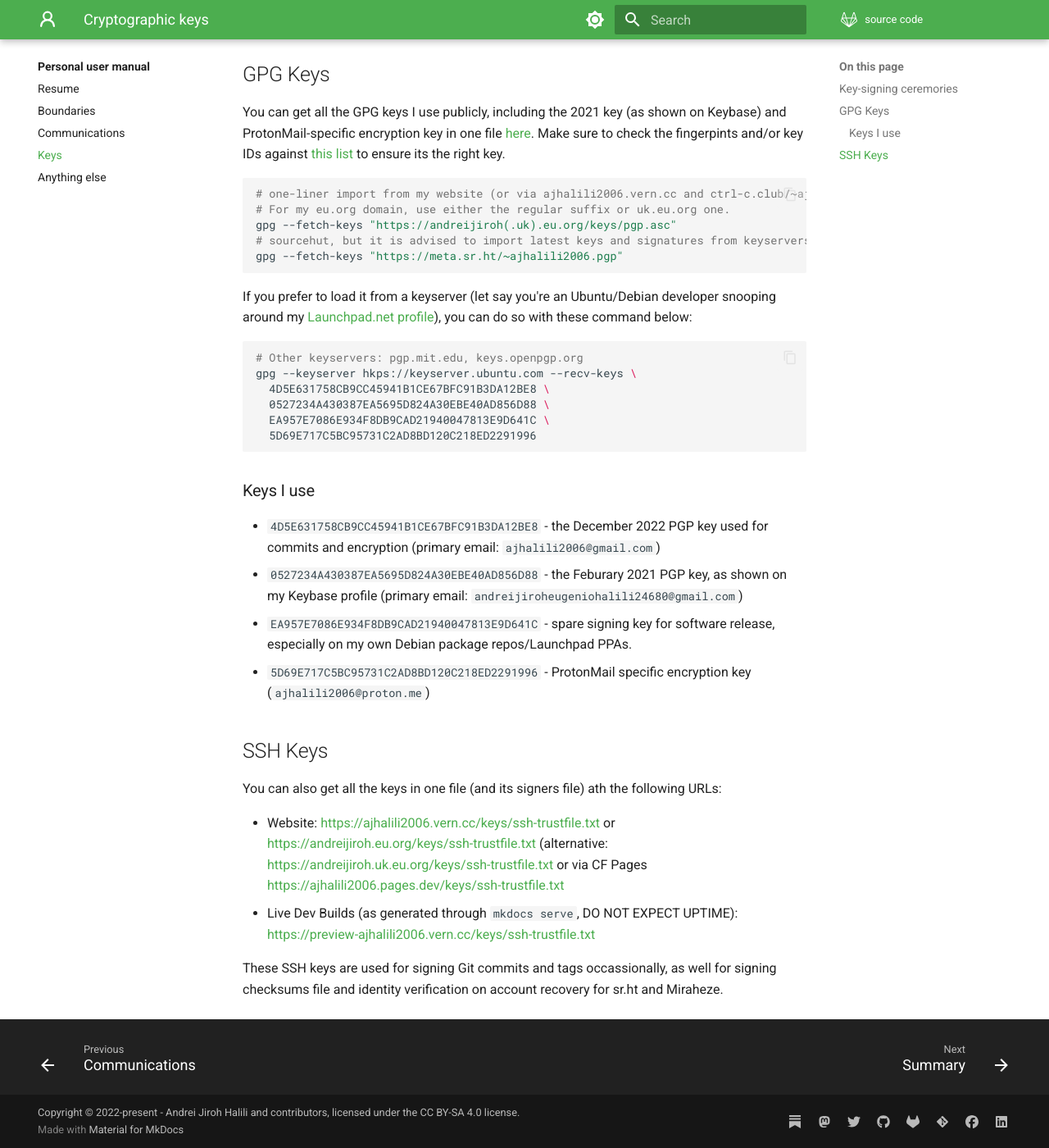
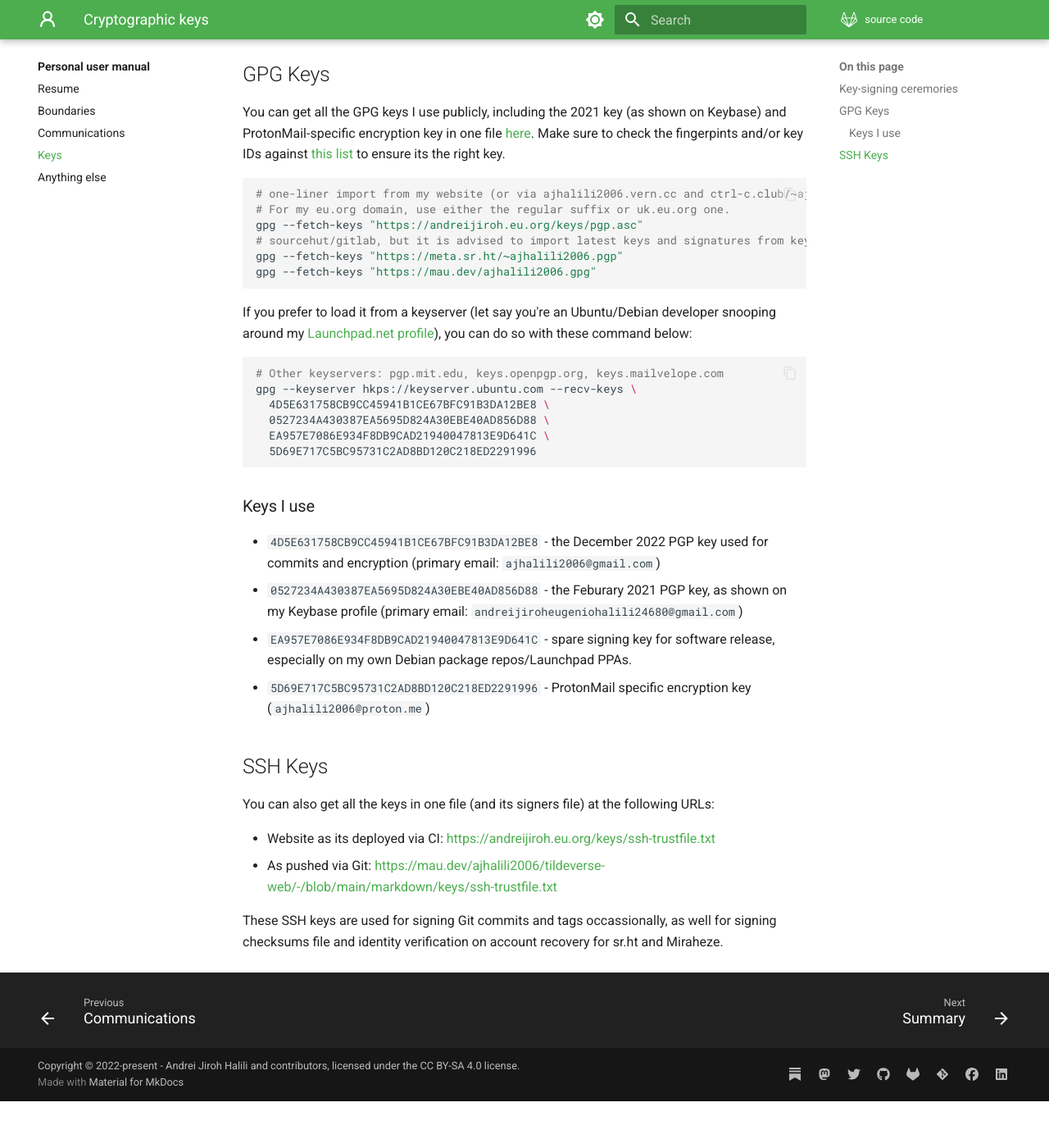
Before and after one commit to andreijiroh-dev/website, an MkDocs documentation site: the page built from markdown/keys/index.md, in a window 1280 px wide and 1400 px high, scrolled down 532 px. Shown: the whole window at 82% size. Built offline with MkDocs 1.6.1 and Material for MkDocs 9.7.7, drawn with Linux system fonts in a browser that asks for light colours; after the commit the page ends 1875 px from its top, so only the background shows below that.

Commit message:
Update docs for SSH and PGP keys
Also on the CI side, fixed some Docker pain over Actions.

Signed-off-by: Andrei Jiroh Halili <ajhalili2006@gmail.com>

````diff
--- a/markdown/keys/index.md
+++ b/markdown/keys/index.md
@@ -26,16 +26,17 @@ and/or key IDs against [this list]($keys-i-use) to ensure its the right key.
 ```bash
 # one-liner import from my website (or via ajhalili2006.vern.cc and ctrl-c.club/~ajhalili2006)
 # For my eu.org domain, use either the regular suffix or uk.eu.org one.
-gpg --fetch-keys "https://andreijiroh(.uk).eu.org/keys/pgp.asc"
-# sourcehut, but it is advised to import latest keys and signatures from keyservers, listed below
+gpg --fetch-keys "https://andreijiroh.eu.org/keys/pgp.asc"
+# sourcehut/gitlab, but it is advised to import latest keys and signatures from keyservers, listed below
 gpg --fetch-keys "https://meta.sr.ht/~ajhalili2006.pgp"
+gpg --fetch-keys "https://mau.dev/ajhalili2006.gpg"
 ```
 
 If you prefer to load it from a keyserver (let say you're an Ubuntu/Debian developer snooping around my
 [Launchpad.net profile](https://launchpad.net/~ajhalili2006)), you can do so with these command below:
 
 ```bash
-# Other keyservers: pgp.mit.edu, keys.openpgp.org
+# Other keyservers: pgp.mit.edu, keys.openpgp.org, keys.mailvelope.com
 gpg --keyserver hkps://keyserver.ubuntu.com --recv-keys \
   4D5E631758CB9CC45941B1CE67BFC91B3DA12BE8 \
   0527234A430387EA5695D824A30EBE40AD856D88 \
@@ -54,11 +55,10 @@ gpg --keyserver hkps://keyserver.ubuntu.com --recv-keys \
 
 ## SSH Keys
 
-You can also get all the keys in one file (and its signers file) ath the following URLs:
+You can also get all the keys in one file (and its signers file) at the following URLs:
 
-* Website: <https://ajhalili2006.vern.cc/keys/ssh-trustfile.txt> or <https://andreijiroh.eu.org/keys/ssh-trustfile.txt> (alternative:
-<https://andreijiroh.uk.eu.org/keys/ssh-trustfile.txt> or via CF Pages <https://ajhalili2006.pages.dev/keys/ssh-trustfile.txt>
-* Live Dev Builds (as generated through `mkdocs serve`, DO NOT EXPECT UPTIME): <https://preview-ajhalili2006.vern.cc/keys/ssh-trustfile.txt>
+* Website as its deployed via CI: <https://andreijiroh.eu.org/keys/ssh-trustfile.txt>
+* As pushed via Git: <https://mau.dev/ajhalili2006/tildeverse-web/-/blob/main/markdown/keys/ssh-trustfile.txt>
 
 These SSH keys are used for signing Git commits and tags occassionally, as well for signing checksums file and identity verification on
 account recovery for sr.ht and Miraheze.
````
Also changed, not shown: 1 other file.
